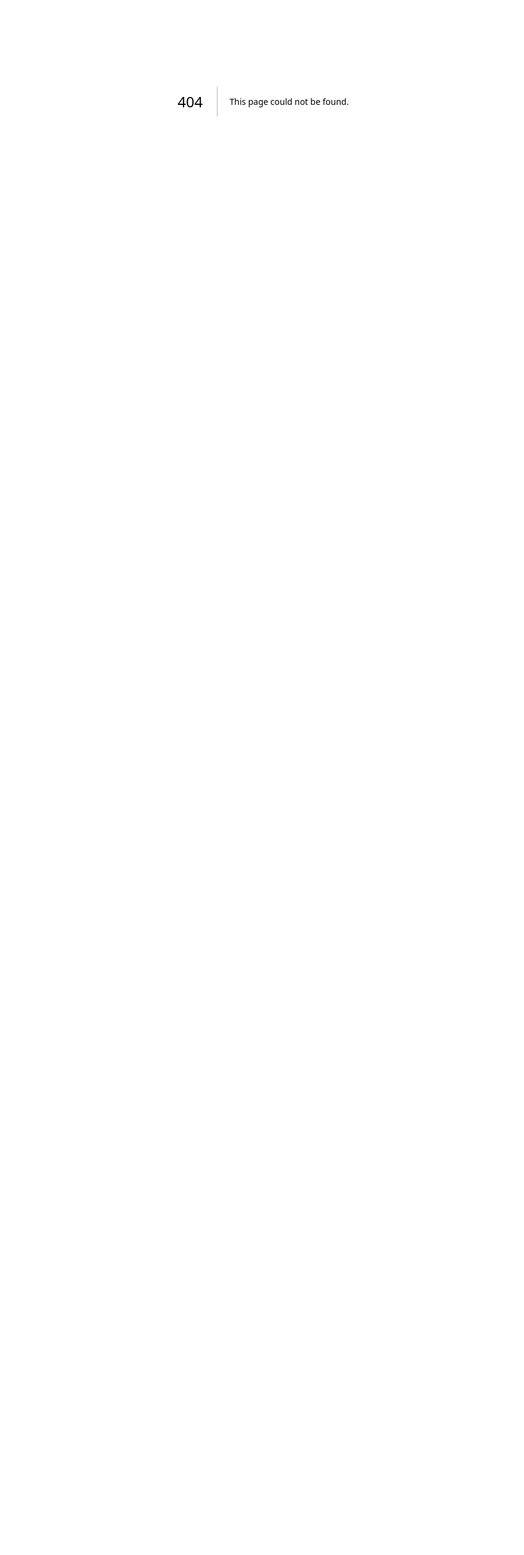
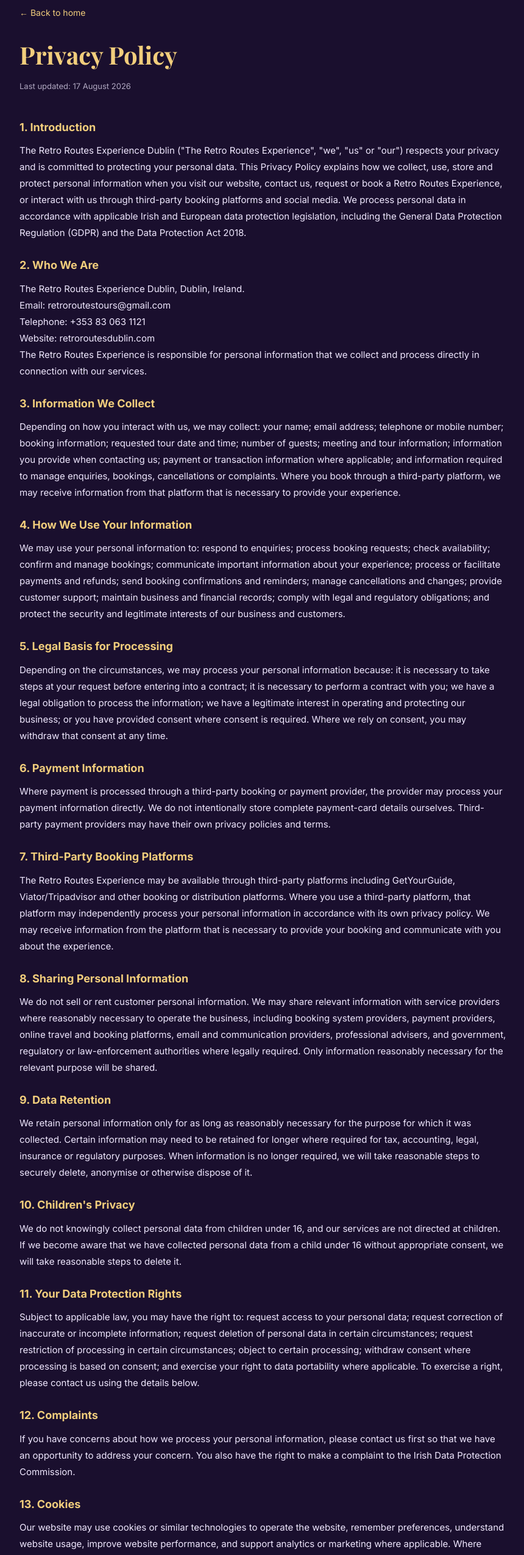
Before and after one commit to pgiouvanas-ai/retro-routes-ai, a Next.js app: page /privacy in a window 1280 px wide. Before the commit this address had no page. Shown: the part 234-2784 px from the top of the page at 61% size, without its empty margins (208-1068 px from the left). Before the commit the page ends 800 px from the top, so only its background shows below. Built offline with nearby package versions, Linux system fonts and the light colour scheme.

Commit message:
feat: add privacy policy and connect it with footer

```diff
--- /dev/null
+++ b/app/privacy/page.tsx
@@ -0,0 +1,115 @@
+import type { Metadata } from "next";
+import Link from "next/link";
+import Header from "@/components/Header";
+import Footer from "@/components/Footer";
+
+export const metadata: Metadata = {
+  title: "Privacy Policy | The Retro Routes Experience",
+  description: "How The Retro Routes Experience Dublin collects, uses and protects your personal data.",
+};
+
+export default function PrivacyPage() {
+  return (
+    <>
+      <Header />
+      <main className="bg-purple-dark min-h-screen py-16 px-6">
+        <div className="max-w-200 mx-auto">
+          <Link href="/" className="text-gold text-[14px] hover:underline">← Back to home</Link>
+
+          <h1 className="font-display text-gold text-[clamp(28px,4vw,40px)] mt-6 mb-2">Privacy Policy</h1>
+          <p className="text-cream/70 text-[13px] mb-10">Last updated: 17 August 2026</p>
+
+          <div className="text-cream text-[15px] leading-[1.8] space-y-6">
+            <section>
+              <h2 className="text-gold text-[18px] font-bold mb-2">1. Introduction</h2>
+              <p>The Retro Routes Experience Dublin ("The Retro Routes Experience", "we", "us" or "our") respects your privacy and is committed to protecting your personal data. This Privacy Policy explains how we collect, use, store and protect personal information when you visit our website, contact us, request or book a Retro Routes Experience, or interact with us through third-party booking platforms and social media. We process personal data in accordance with applicable Irish and European data protection legislation, including the General Data Protection Regulation (GDPR) and the Data Protection Act 2018.</p>
+            </section>
+
+            <section>
+              <h2 className="text-gold text-[18px] font-bold mb-2">2. Who We Are</h2>
+              <p>The Retro Routes Experience Dublin, Dublin, Ireland.<br/>
+              Email: retroroutestours@gmail.com<br/>
+              Telephone: +353 83 063 1121<br/>
+              Website: retroroutesdublin.com</p>
+              <p>The Retro Routes Experience is responsible for personal information that we collect and process directly in connection with our services.</p>
+            </section>
+
+            <section>
+              <h2 className="text-gold text-[18px] font-bold mb-2">3. Information We Collect</h2>
+              <p>Depending on how you interact with us, we may collect: your name; email address; telephone or mobile number; booking information; requested tour date and time; number of guests; meeting and tour information; information you provide when contacting us; payment or transaction information where applicable; and information required to manage enquiries, bookings, cancellations or complaints. Where you book through a third-party platform, we may receive information from that platform that is necessary to provide your experience.</p>
+            </section>
+
+            <section>
+              <h2 className="text-gold text-[18px] font-bold mb-2">4. How We Use Your Information</h2>
+              <p>We may use your personal information to: respond to enquiries; process booking requests; check availability; confirm and manage bookings; communicate important information about your experience; process or facilitate payments and refunds; send booking confirmations and reminders; manage cancellations and changes; provide customer support; maintain business and financial records; comply with legal and regulatory obligations; and protect the security and legitimate interests of our business and customers.</p>
+            </section>
+
+            <section>
+              <h2 className="text-gold text-[18px] font-bold mb-2">5. Legal Basis for Processing</h2>
+              <p>Depending on the circumstances, we may process your personal information because: it is necessary to take steps at your request before entering into a contract; it is necessary to perform a contract with you; we have a legal obligation to process the information; we have a legitimate interest in operating and protecting our business; or you have provided consent where consent is required. Where we rely on consent, you may withdraw that consent at any time.</p>
+            </section>
+
+            <section>
+              <h2 className="text-gold text-[18px] font-bold mb-2">6. Payment Information</h2>
+              <p>Where payment is processed through a third-party booking or payment provider, the provider may process your payment information directly. We do not intentionally store complete payment-card details ourselves. Third-party payment providers may have their own privacy policies and terms.</p>
+            </section>
+
+            <section>
+              <h2 className="text-gold text-[18px] font-bold mb-2">7. Third-Party Booking Platforms</h2>
+              <p>The Retro Routes Experience may be available through third-party platforms including GetYourGuide, Viator/Tripadvisor and other booking or distribution platforms. Where you use a third-party platform, that platform may independently process your personal information in accordance with its own privacy policy. We may receive information from the platform that is necessary to provide your booking and communicate with you about the experience.</p>
+            </section>
+
+            <section>
+              <h2 className="text-gold text-[18px] font-bold mb-2">8. Sharing Personal Information</h2>
+              <p>We do not sell or rent customer personal information. We may share relevant information with service providers where reasonably necessary to operate the business, including booking system providers, payment providers, online travel and booking platforms, email and communication providers, professional advisers, and government, regulatory or law-enforcement authorities where legally required. Only information reasonably necessary for the relevant purpose will be shared.</p>
+            </section>
+
+            <section>
+              <h2 className="text-gold text-[18px] font-bold mb-2">9. Data Retention</h2>
+              <p>We retain personal information only for as long as reasonably necessary for the purpose for which it was collected. Certain information may need to be retained for longer where required for tax, accounting, legal, insurance or regulatory purposes. When information is no longer required, we will take reasonable steps to securely delete, anonymise or otherwise dispose of it.</p>
+            </section>
+
+            <section>
+              <h2 className="text-gold text-[18px] font-bold mb-2">10. Children&apos;s Privacy</h2>
+              <p>We do not knowingly collect personal data from children under 16, and our services are not directed at children. If we become aware that we have collected personal data from a child under 16 without appropriate consent, we will take reasonable steps to delete it.</p>
+            </section>
+
+            <section>
+              <h2 className="text-gold text-[18px] font-bold mb-2">11. Your Data Protection Rights</h2>
+              <p>Subject to applicable law, you may have the right to: request access to your personal data; request correction of inaccurate or incomplete information; request deletion of personal data in certain circumstances; request restriction of processing in certain circumstances; object to certain processing; withdraw consent where processing is based on consent; and exercise your right to data portability where applicable. To exercise a right, please contact us using the details below.</p>
+            </section>
+
+            <section>
+              <h2 className="text-gold text-[18px] font-bold mb-2">12. Complaints</h2>
+              <p>If you have concerns about how we process your personal information, please contact us first so that we have an opportunity to address your concern. You also have the right to make a complaint to the Irish Data Protection Commission.</p>
+            </section>
+
+            <section>
+              <h2 className="text-gold text-[18px] font-bold mb-2">13. Cookies</h2>
+              <p>Our website may use cookies or similar technologies to operate the website, remember preferences, understand website usage, improve website performance, and support analytics or marketing where applicable. Where legally required, consent will be requested before non-essential cookies are used.</p>
+            </section>
+
+            <section>
+              <h2 className="text-gold text-[18px] font-bold mb-2">14. Third-Party Websites</h2>
+              <p>Our website and social media channels may contain links to third-party websites. We are not responsible for the privacy practices or security of third-party websites. Customers should review the privacy policy of any third-party website they use.</p>
+            </section>
+
+            <section>
+              <h2 className="text-gold text-[18px] font-bold mb-2">15. Changes to This Privacy Policy</h2>
+              <p>We may update this Privacy Policy from time to time to reflect changes to our business, services, technology or legal obligations. The latest version will be published on our website and will show the date on which it was last updated.</p>
+            </section>
+
+            <section>
+              <h2 className="text-gold text-[18px] font-bold mb-2">16. Contact</h2>
+              <p>For privacy-related enquiries, please contact:<br/>
+              The Retro Routes Experience Dublin, Dublin, Ireland<br/>
+              Email: retroroutestours@gmail.com<br/>
+              Telephone: +353 83 063 1121</p>
+            </section>
+          </div>
+        </div>
+      </main>
+      <Footer />
+    </>
+  );
+}
```
